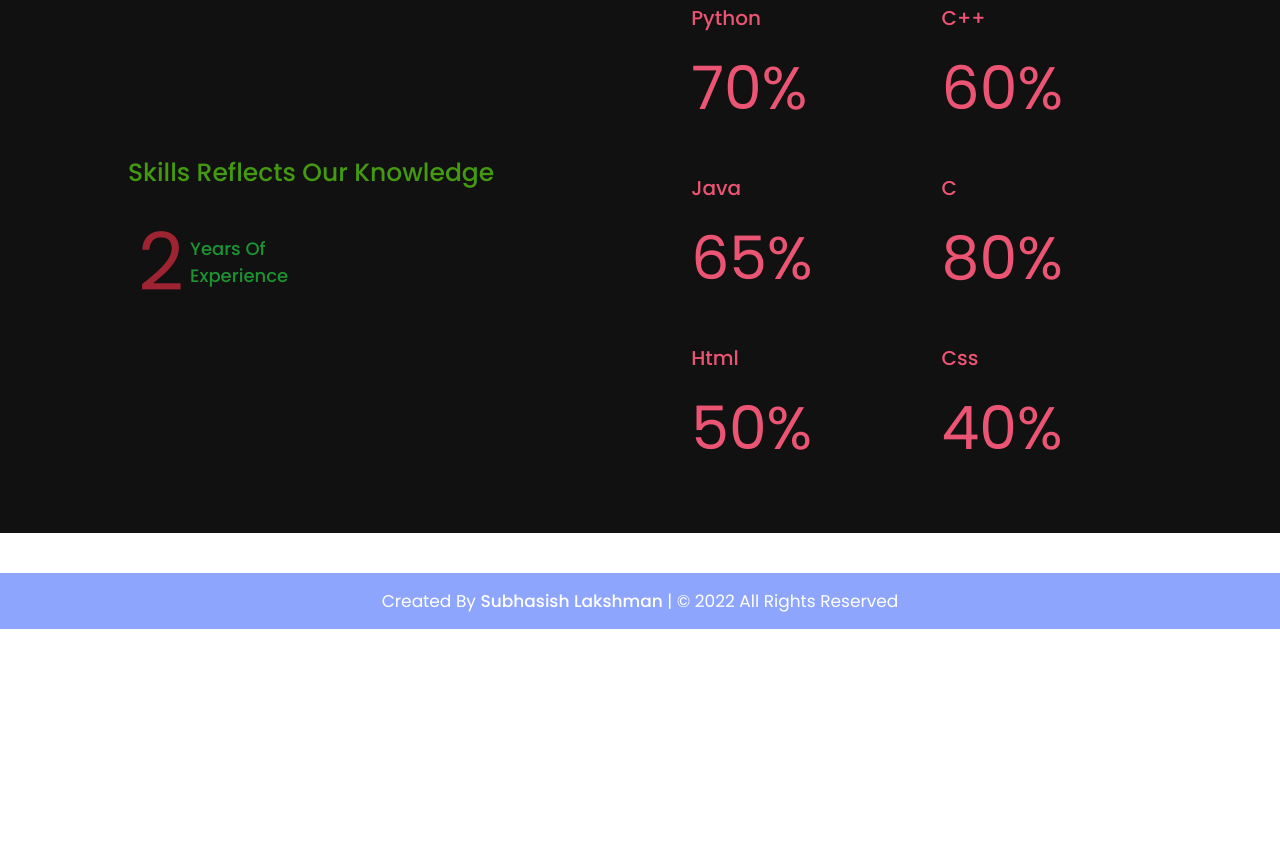
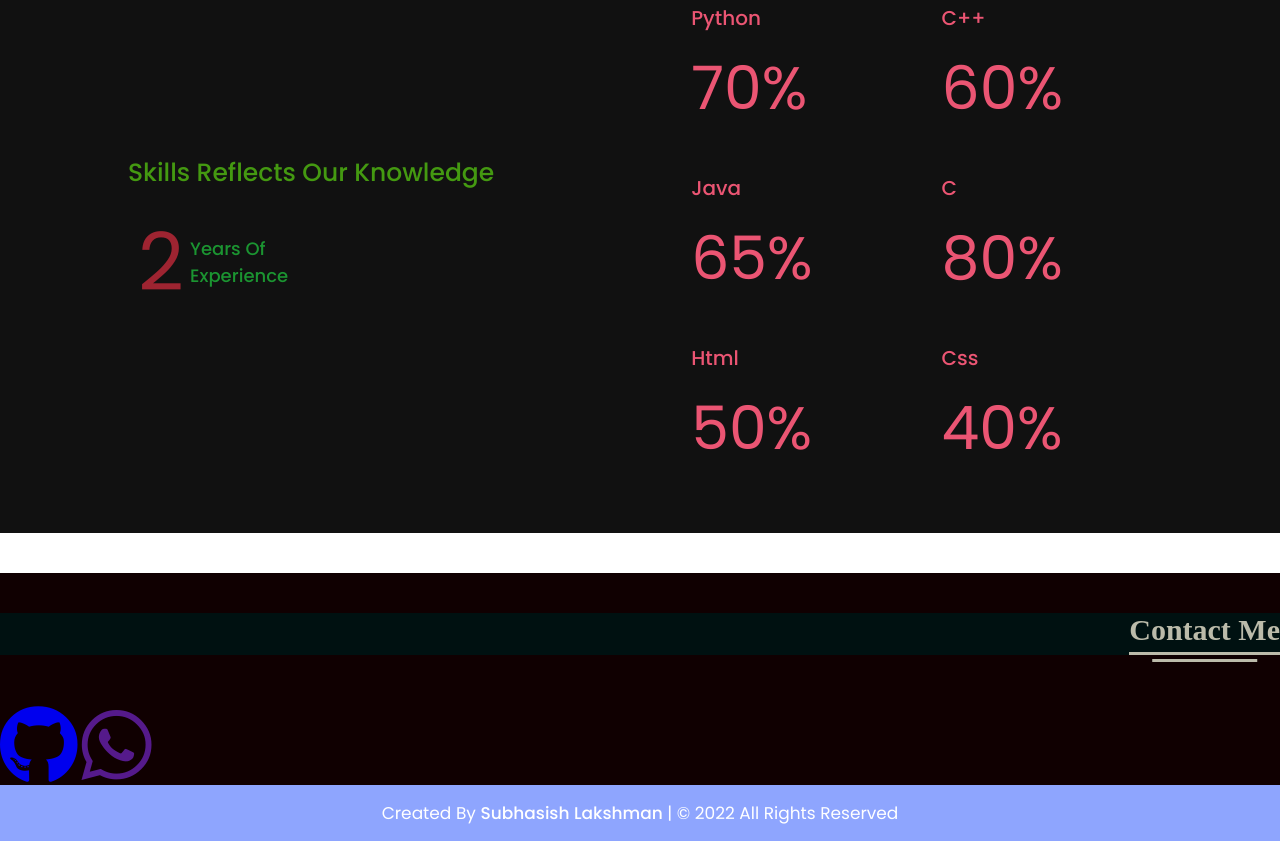
Before and after one commit to subhasishlak123/web, a plain HTML site: page index.html in a window 1280 px wide. Shown: the part 1670-2511 px from the top of the page. Before the commit the page ends 2299 px from the top, so only its background shows below. Drawn offline with Linux system fonts and the light colour scheme.

Commit message:
add contact-details

```diff
--- a/index.html
+++ b/index.html
@@ -114,6 +114,27 @@
  </div>
 </section>
 
+<!-- Contact Section Start -->
+<section class="contact" id="contact">
+  <div class="contact">
+    <div class="title">
+      <span>Contact Me</span>
+    </div>
+    <div class="contact-details">
+      <div class="left">
+        <div class="media-icons">
+          <a href="https://github.com/subhasishlak123/">
+            <i class="fab fa-github" style="font-size: 5em;"></i>
+          </a>
+          <a href="">
+            <i class="fab fa-whatsapp" style="font-size: 5em; padding=left:400px;"></i>
+          </a>
+        </div>
+      </div>
+    </div>
+  </div>
+</section>
+
 <!-- Footer Section Start -->
 <footer>
   <div class="text">
```
